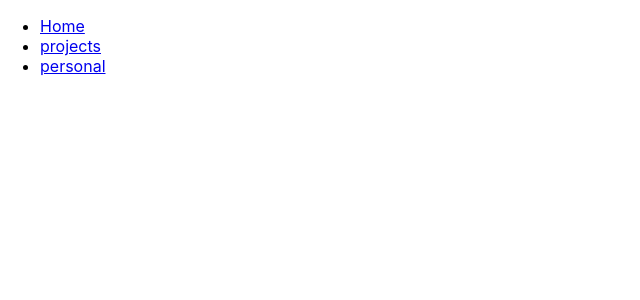
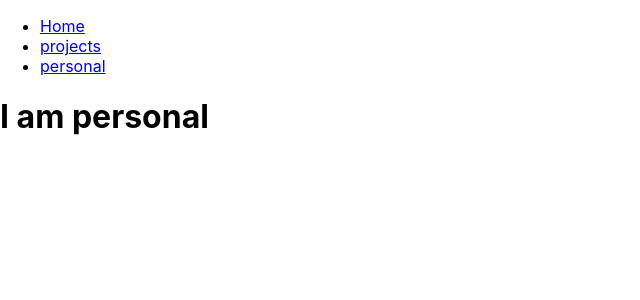
Before and after one commit to Luke-Berzins/lukeberzins, a React (Create React App) app: page /personal in a window 1280 px wide. Shown: the top 300 px of the page, without its empty margins (0-640 px from the left). Built offline with nearby package versions, Linux system fonts and the light colour scheme.

Commit message:
completing routing of personal, projects and home page, working links and routes

```diff
--- a/src/App.js
+++ b/src/App.js
@@ -5,18 +5,24 @@ import {
   Route
 } from "react-router-dom";
 import Nav from './components/Nav'
+import Home from './pages/home/Home'
+import Projects from './pages/projects/Projects'
+import Personal from './pages/personal/Personal'
 
 
 function App() {
   return (
     <Router>
       <Nav />
-          <Route path="/">
-          </Route>
         <Switch>
           <Route path="/projects">
+          <Projects />
           </Route>
           <Route path="/personal">
+          <Personal />
+          </Route>
+        <Route path="/">
+          <Home />
           </Route>
         </Switch>
     </Router>
--- /dev/null
+++ b/src/pages/home/Home.jsx
@@ -0,0 +1,13 @@
+import React from "react"
+
+export default function Home(props) {
+
+
+  return (
+    <div>
+      <h1>
+        I am home
+      </h1>
+    </div>
+  )
+}
--- /dev/null
+++ b/src/pages/personal/Personal.jsx
@@ -0,0 +1,13 @@
+import React from "react"
+
+export default function Personal(props) {
+
+
+  return (
+    <div>
+      <h1>
+        I am personal
+      </h1>
+    </div>
+  )
+}
--- /dev/null
+++ b/src/pages/projects/Projects.jsx
@@ -0,0 +1,13 @@
+import React from "react"
+
+export default function Projects(props) {
+
+
+  return (
+    <div>
+      <h1>
+        I am projects
+      </h1>
+    </div>
+  )
+}
```
